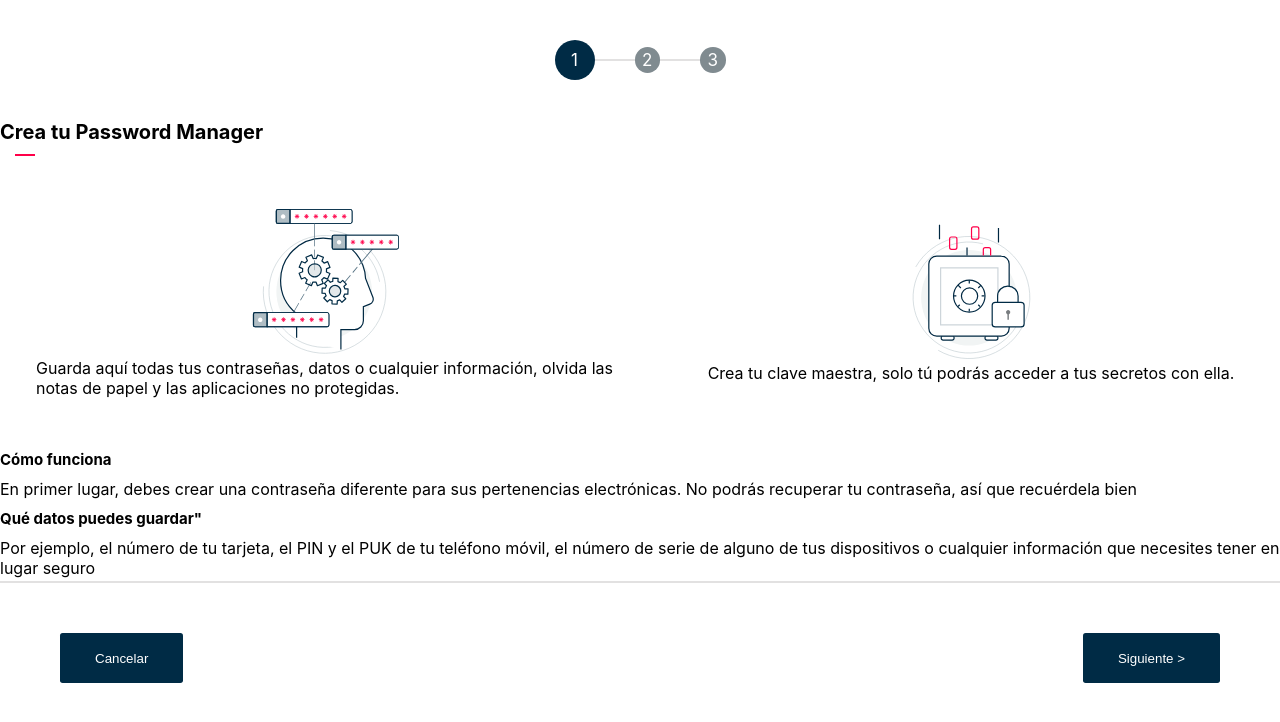
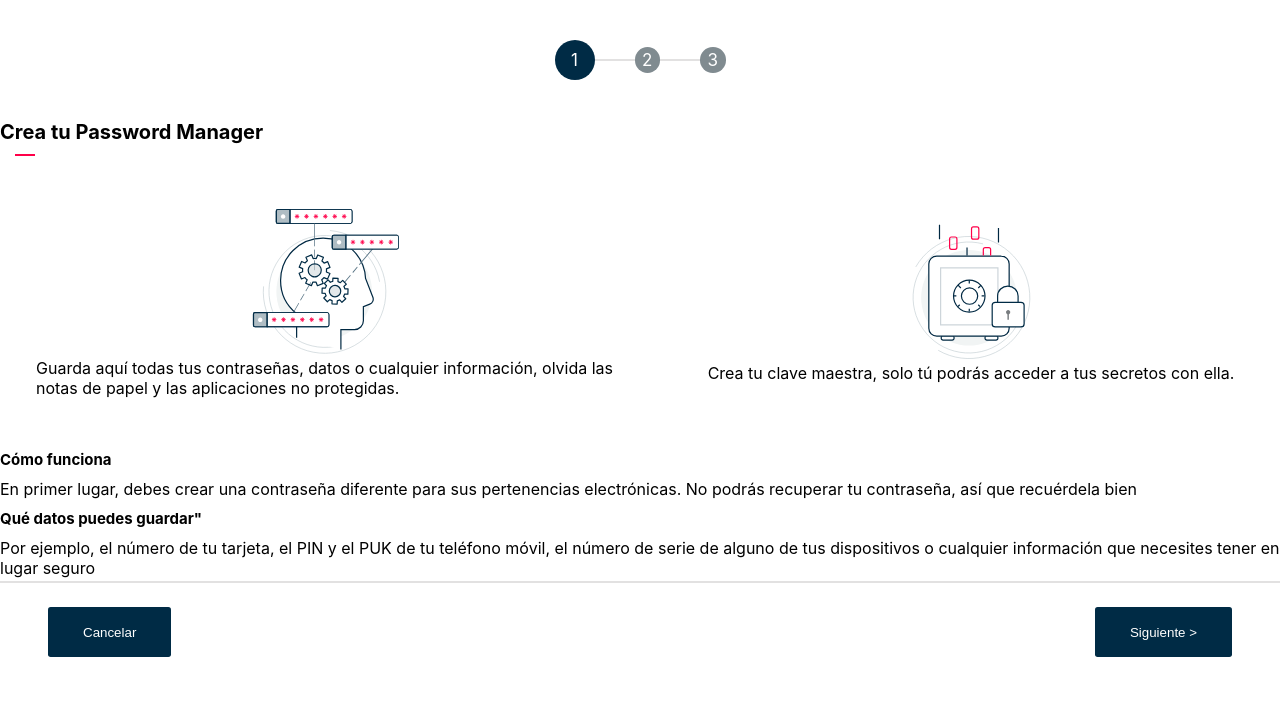
Before and after one commit to lorenacostace/password-manager, a React (Create React App) app: page / in a window 1280 px wide. Shown: the top 722 px of the page. Built offline with nearby package versions, Linux system fonts and the light colour scheme.

Commit message:
style: Modified styles to the Footer component

```diff
--- a/src/components/molecules/footer/FooterStyle.js
+++ b/src/components/molecules/footer/FooterStyle.js
@@ -14,9 +14,7 @@ export const Container = styled.div`
   justify-content: space-between;
   align-content: stretch;
   align-items: center;
-  margin-right:60px;
-  margin-left:60px;
-  margin-top:50px;
+  padding: 1rem 3rem;
 `
 
 export const Line = styled.div`
```
